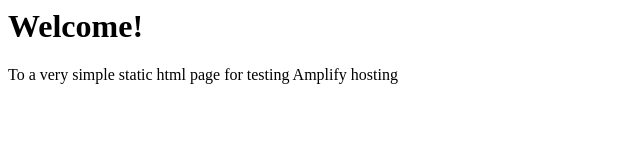
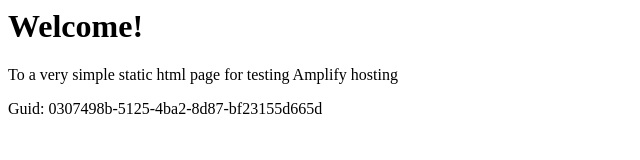
Before and after one commit to aws-aemilia-pdx/Github-PR-Commit-Integration-Test-DoNotTouch-Gith-OKSLNVO2-v1-prod-us-west-2, a website: page src/index.html in a window 1280 px wide. Shown: the whole page, without its empty margins (0-640 px from the left). Drawn offline with Linux system fonts and the light colour scheme.

Commit message:
commit from integ tests

```diff
--- a/src/index.html
+++ b/src/index.html
@@ -1,3 +1,5 @@
+
+
 <html lang="en">
 
 <head>
@@ -10,6 +12,6 @@
 <body>
     <h1>Welcome!</h1>
     <p>To a very simple static html page for testing Amplify hosting</p>
-</body>
+    <p>Guid: 0307498b-5125-4ba2-8d87-bf23155d665d</p></body>
 
 </html>
```
